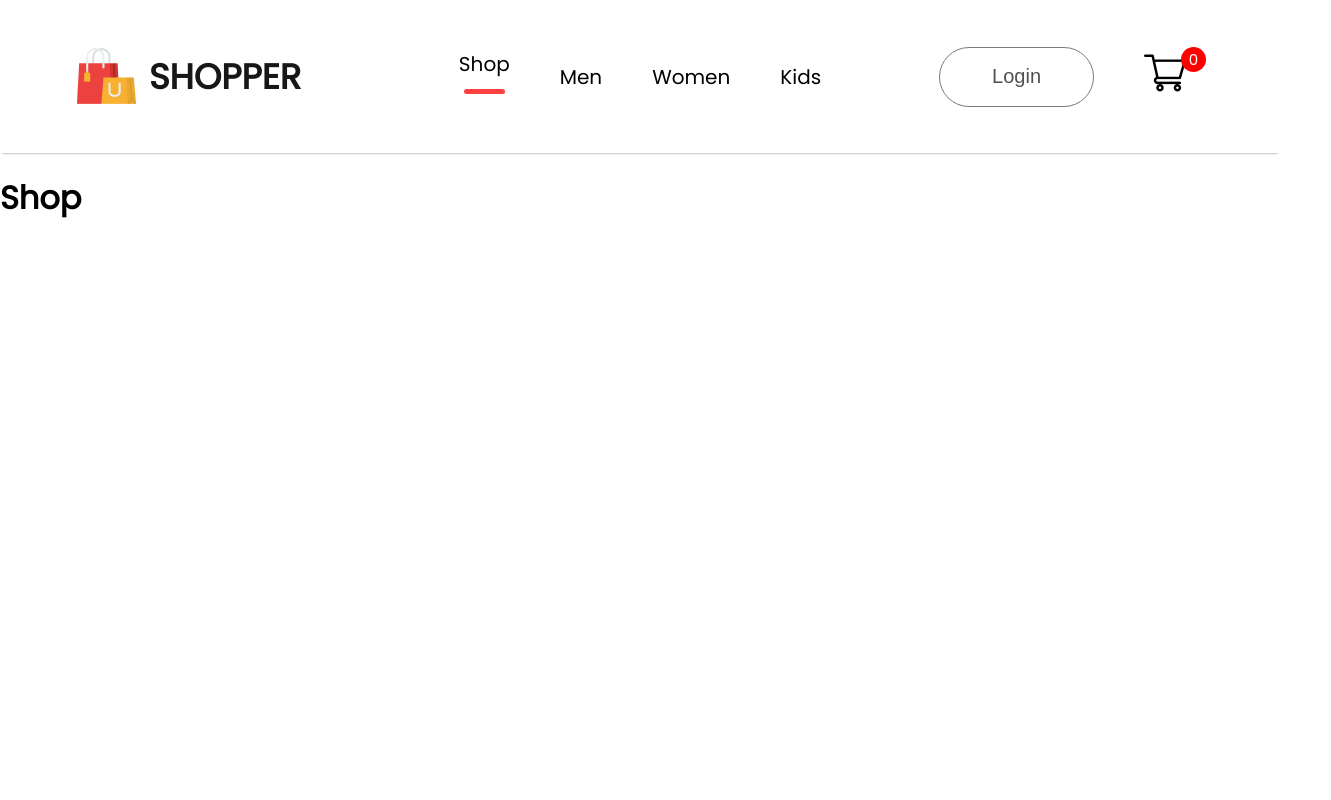
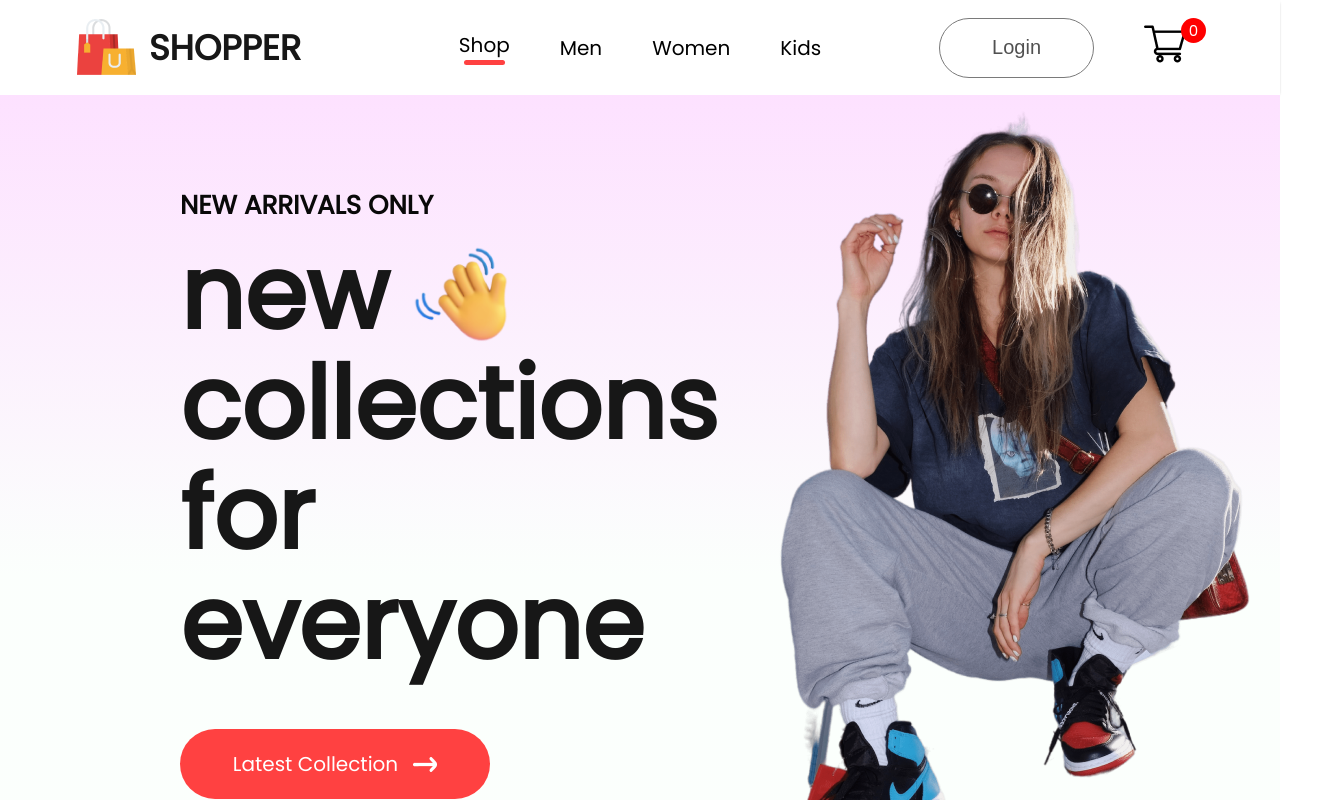
Before and after one commit to Jankarurosu/e-commerce-react, a React (Vite) app: page / in a window 1280 px wide. Shown: the top 800 px of the page, 1331 px wide, since content can reach past the window. Built offline with nearby package versions, Linux system fonts and the light colour scheme.

Commit message:
Añadiendo un Hero a la página principal

```diff
--- /dev/null
+++ b/src/components/hero/Hero.css
@@ -0,0 +1,59 @@
+.hero {
+    height: 100vh;
+    background: linear-gradient(180deg, #fde1ff, #e1ffea22 60%);
+    display: flex;
+}
+
+.hero-left {
+    flex: 1;
+    display: flex;
+    flex-direction: column;
+    justify-content: center;
+    gap: 20px;
+    padding-left: 180px;
+    line-height: 1.1;
+}
+
+.hero-left h2 {
+    color: #090909;
+    font-size: 26px;
+    font-weight: 600;
+}
+
+.hero-left p {
+    color: #171717;
+    font-size: 100px;
+    font-weight: 700;
+}
+
+.hero-hand-icon {
+    display: flex;
+    align-items: center;
+    gap: 20px;
+}
+
+.hero-hand-icon img {
+    width: 105px;
+}
+
+.hero-latest-btn {
+    display: flex;
+    justify-content: center;
+    align-items: center;
+    gap: 15px;
+    width: 310px;
+    height: 70px;
+    border-radius: 75px;
+    margin-top: 30px;
+    background: #ff4141;
+    color: white;
+    font-size: 20px;
+    font-weight: 500;
+}
+
+.hero-right {
+    flex: 1;
+    display: flex;
+    align-items: center;
+    justify-content: center;
+}
--- a/src/components/hero/Hero.jsx
+++ b/src/components/hero/Hero.jsx
@@ -1,7 +1,29 @@
+import './Hero.css'
+import hand_icon from '../assets/hand_icon.png'
+import arrow_icon from '../assets/arrow.png'
+import hero_image from '../assets/hero_image.png'
+
 export const Hero = () => {
     return (
-        <div>
-
+        <div className="hero">
+            <div className='hero-left'>
+                <h2>NEW ARRIVALS ONLY</h2>
+                <div>
+                    <div className="hero-hand-icon">
+                        <p>new</p>
+                        <img src={hand_icon} alt="hand_icon" />
+                    </div>
+                    <p>collections</p>
+                    <p>for everyone</p>
+                </div>
+                <div className='hero-latest-btn'>
+                    <div>Latest Collection</div>
+                    <img src={arrow_icon} alt="arrow_icon" />
+                </div>
+            </div>
+            <div className='hero-right'>
+                <img src={hero_image} alt="hero_image" />
+            </div>
         </div>
     )
 }
--- /dev/null
+++ b/src/components/index.js
@@ -0,0 +1,2 @@
+export { Hero } from '../components/hero/Hero'
+export { Navbar } from '../components/navbar/Navbar'
--- a/src/index.css
+++ b/src/index.css
@@ -1,3 +1,7 @@
+* {
+  margin: 0;
+}
+
 body {
   margin: 0;
   font-family: Inter, system-ui, Avenir, Helvetica, Arial, sans-serif;
--- a/src/pages/Shop.jsx
+++ b/src/pages/Shop.jsx
@@ -1,7 +1,9 @@
+import { Hero } from "../components"
+
 export const Shop = () => {
     return (
         <div>
-            <h1>Shop</h1>
+            <Hero />
         </div>
     )
 }
```
Also changed, not shown: src/components/item/Item.css (added, +30 -0 lines), src/components/item/Item.jsx (added, +18 -0 lines).
